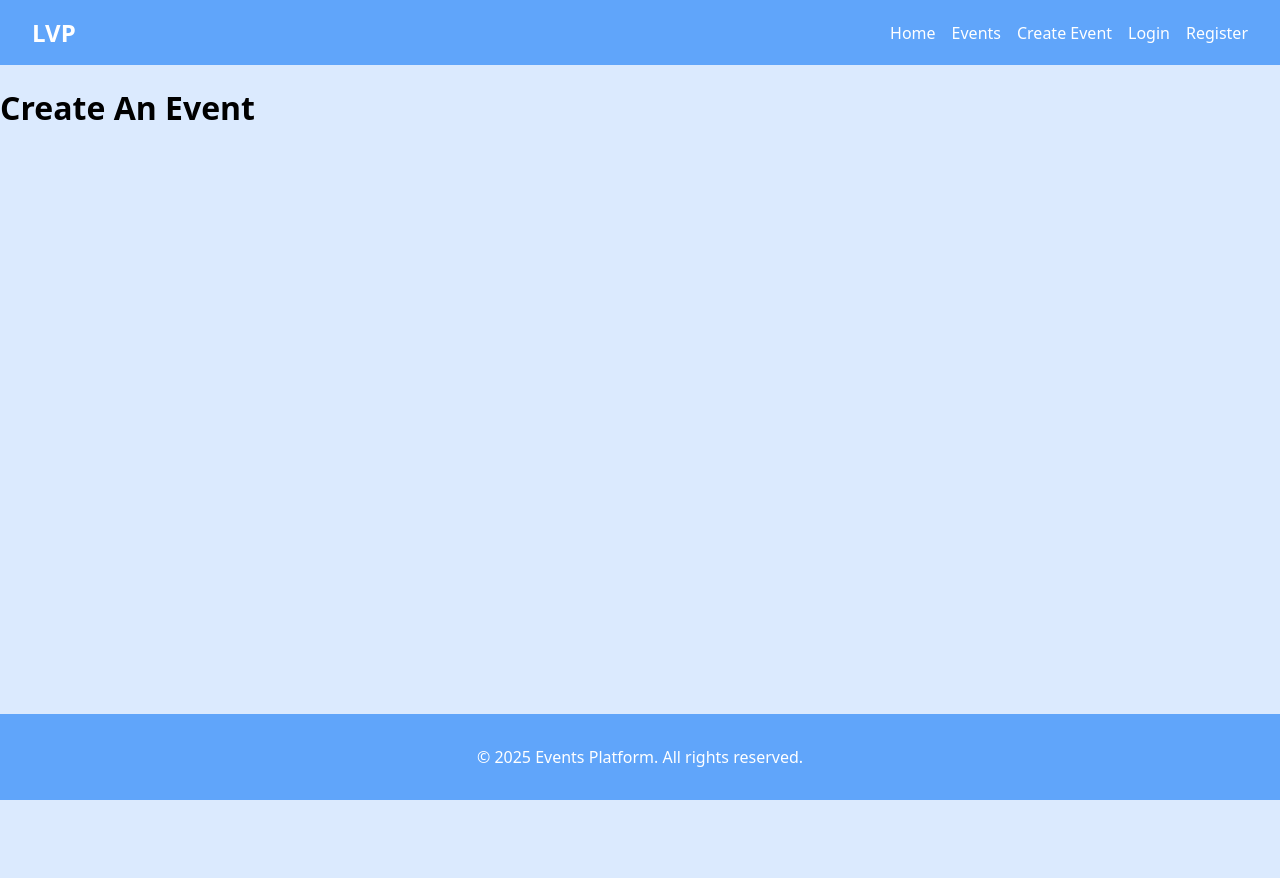
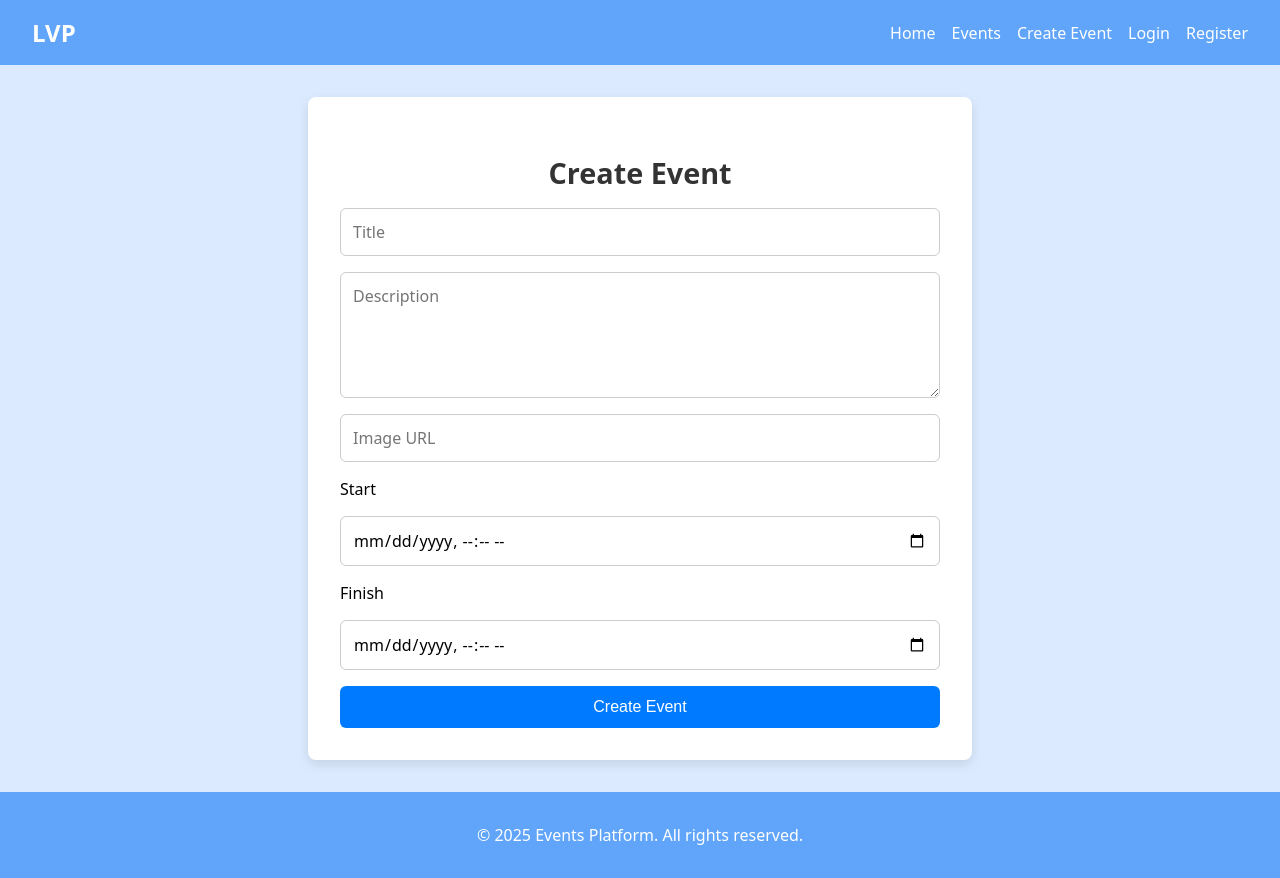
Before and after one commit to zayathena/events-platform-fe, a React (Create React App) app: page /create in a window 1280 px wide. Before the commit the page ends 800 px from the top, so only its background shows below. Built offline with nearby package versions, Linux system fonts and the light colour scheme.

Commit message:
Created creat event page added styling for create event, login and register

```diff
--- a/src/api/events.ts
+++ b/src/api/events.ts
@@ -33,4 +33,24 @@ export function signupToEvent(eventId: number) {
     });
 }
 
+export function createEvent(eventData: {
+  title: string;
+  description: string;
+  image_url: string;
+  start_time: string;
+  end_time: string;
+}) {
+  return fetch('/api/events', {
+    method: 'POST',
+    headers: {
+      'Content-Type': 'application/json'
+    },
+    credentials: 'include',
+    body: JSON.stringify(eventData)
+  }).then(res => {
+    if (!res.ok) throw new Error('Failed to create event');
+    return res.json();
+  });
+}
+
 export {};
--- /dev/null
+++ b/src/components/Login.module.css
@@ -0,0 +1,57 @@
+.container {
+  max-width: 400px;
+  margin: 2rem auto;
+  padding: 2rem;
+  border: 1px solid #ddd;
+  border-radius: 8px;
+  background-color: #fafafa;
+  box-shadow: 0 2px 8px rgba(0,0,0,0.1);
+  font-family: Arial, sans-serif;
+}
+
+.heading {
+  margin-bottom: 1.5rem;
+  font-size: 1.75rem;
+  text-align: center;
+  color: #333;
+}
+
+.input {
+  display: block;
+  width: 94%;
+  padding: 0.6rem 0.7rem;
+  margin-bottom: 1rem;
+  font-size: 1rem;
+  border: 1px solid #ccc;
+  border-radius: 4px;
+  transition: border-color 0.2s ease;
+}
+
+.input:focus {
+  border-color: #007bff;
+  outline: none;
+}
+
+.button {
+  width: 100%;
+  padding: 0.7rem;
+  background-color: #007bff;
+  border: none;
+  border-radius: 4px;
+  color: white;
+  font-weight: 600;
+  font-size: 1.1rem;
+  cursor: pointer;
+  transition: background-color 0.2s ease;
+}
+
+.button:hover {
+  background-color: #0056b3;
+}
+
+.error {
+  color: red;
+  margin-top: 1rem;
+  text-align: center;
+  font-weight: 600;
+}
--- a/src/components/Login.tsx
+++ b/src/components/Login.tsx
@@ -1,5 +1,6 @@
 import React, { useState } from 'react';
 import { useNavigate } from 'react-router-dom';
+import styles from './Login.module.css';
 
 export default function Login() {
   const [email, setEmail] = useState('');
@@ -30,7 +31,7 @@ export default function Login() {
   };
 
   return (
-    <form onSubmit={handleLogin} style={{ maxWidth: '400px', margin: '2rem auto' }}>
+    <form onSubmit={handleLogin} className={styles.container}>
       <h2>Login</h2>
 
       <input
@@ -39,7 +40,7 @@ export default function Login() {
         value={email}
         onChange={e => setEmail(e.target.value)}
         required
-        style={{ display: 'block', marginBottom: '1rem', width: '100%' }}
+        className={styles.input}
       />
 
       <input
@@ -48,14 +49,14 @@ export default function Login() {
         value={password}
         onChange={e => setPassword(e.target.value)}
         required
-        style={{ display: 'block', marginBottom: '1rem', width: '100%' }}
+        className={styles.input}
       />
 
-      <button type="submit" style={{ padding: '0.5rem 1rem' }}>
+      <button type="submit" className={styles.button}>
         Login
       </button>
 
-      {error && <p style={{ color: 'red' }}>{error}</p>}
+      {error && <p className={styles.error}>{error}</p>}
     </form>
   );
 }
--- /dev/null
+++ b/src/pages/CreateEvent.module.css
@@ -0,0 +1,65 @@
+.container {
+  max-width: 600px;
+  margin: 2rem auto;
+  padding: 2rem;
+  background-color: #ffffff;
+  border-radius: 8px;
+  box-shadow: 0 4px 12px rgba(0, 0, 0, 0.1);
+}
+
+.heading {
+  font-size: 1.8rem;
+  font-weight: bold;
+  margin-bottom: 1rem;
+  color: #333333;
+  text-align: center;
+}
+
+.form {
+  display: flex;
+  flex-direction: column;
+  gap: 1rem;
+}
+
+.input,
+.textarea {
+  padding: 0.75rem;
+  border: 1px solid #ccc;
+  border-radius: 6px;
+  font-size: 1rem;
+  font-family: inherit;
+}
+
+.textarea {
+  resize: vertical;
+  min-height: 100px;
+}
+
+.button {
+  padding: 0.75rem 1.5rem;
+  background-color: #007bff;
+  color: #ffffff;
+  font-size: 1rem;
+  border: none;
+  border-radius: 6px;
+  cursor: pointer;
+  transition: background-color 0.2s ease;
+}
+
+.button:hover {
+  background-color: #0056b3;
+}
+
+.message {
+  margin-top: 1rem;
+  text-align: center;
+  font-weight: 500;
+}
+
+.success {
+  color: green;
+}
+
+.error {
+  color: red;
+}
--- a/src/pages/CreateEvent.tsx
+++ b/src/pages/CreateEvent.tsx
@@ -1,2 +1,91 @@
-const CreateEvent = () => <h1>Create An Event</h1>;
+import { useState } from 'react';
+import { useNavigate } from 'react-router-dom';
+import { createEvent } from '../api/events';
+import styles from './CreateEvent.module.css';
+
+const CreateEvent = () => {
+  const [title, setTitle] = useState('');
+  const [description, setDescription] = useState('');
+  const [imageUrl, setImageUrl] = useState('');
+  const [startTime, setStartTime] = useState('');
+  const [endTime, setEndTime] = useState('');
+  const [message, setMessage] = useState('');
+  const navigate = useNavigate();
+
+  const handleSubmit = (e: React.FormEvent) => {
+    e.preventDefault();
+
+    createEvent({
+      title,
+      description,
+      start_time: startTime,
+      end_time: endTime,
+      image_url: imageUrl,
+    })
+      .then(() => {
+        setMessage('Event created successfully!');
+        setTitle('');
+        setDescription('');
+        setImageUrl('');
+        setStartTime('');
+        setEndTime('');
+        navigate('/events');
+      })
+      .catch((err: any) => {
+        setMessage(`Failed to create event`);
+      });
+  };
+
+  return (
+    <div className={styles.container}>
+      <h2 className={styles.heading}>Create Event</h2>
+      <form onSubmit={handleSubmit} className={styles.form}>
+        <input
+          type="text"
+          value={title}
+          onChange={e => setTitle(e.target.value)}
+          placeholder="Title"
+          className={styles.input}
+          required
+        />
+        <textarea
+          value={description}
+          onChange={e => setDescription(e.target.value)}
+          placeholder="Description"
+          className={styles.textarea}
+        />
+         <input
+          type="url"
+          value={imageUrl}
+          onChange={e => setImageUrl(e.target.value)}
+          placeholder="Image URL"
+          className={styles.input}
+        />
+        <label className={styles.label}>Start</label>
+        <input
+          type="datetime-local"
+          value={startTime}
+          onChange={e => setStartTime(e.target.value)}
+          className={styles.input}
+          required
+        />
+        <label className={styles.label}>Finish</label>
+        <input
+          type="datetime-local"
+          value={endTime}
+          onChange={e => setEndTime(e.target.value)}
+          className={styles.input}
+          required
+        />
+        <button type="submit" className={styles.button}>Create Event</button>
+        {message && (
+          <p className={`${styles.message} ${message.includes('success') ? styles.success : styles.error}`}>
+            {message}
+          </p>
+        )}
+      </form>
+    </div>
+  );
+};
+
 export default CreateEvent;
```
Also changed, not shown: src/pages/Register.module.css (added).
